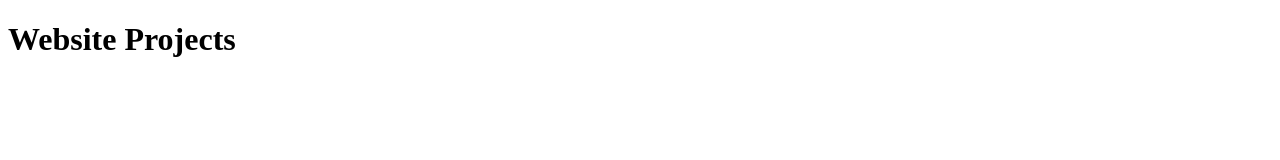
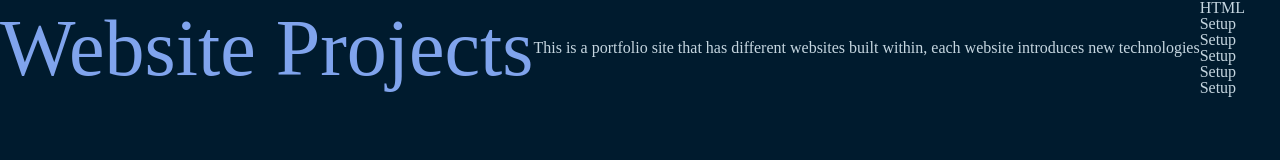
Before and after one commit to JordanPicton/website-projects, a plain HTML site: page index.html in a window 1280 px wide. Drawn offline with Linux system fonts and the light colour scheme.

Commit message:
Setup Basic Styling

```diff
--- a/index.html
+++ b/index.html
@@ -5,19 +5,32 @@
     <meta charset="UTF-8">
     <meta name="viewport" content="width=device-width, initial-scale=1.0">
     <title>Website Projects</title>
+    <link rel="stylesheet" href="reset.css">
+    <link rel="stylesheet" href="style.css">
 </head>
 
 <body>
     <header>
-        <h1>Website Projects</h1>
+        <h1 id="mainh">Website Projects</h1>
     </header>
 
     <main>
-
+        <section class="brief">
+            This is a portfolio site that has different websites built within, each website introduces new technologies
+        </section>
     </main>
 
     <footer>
-
+        HTML
+        <nav>
+            <ul>
+                <li>Setup</li>
+                <li>Setup</li>
+                <li>Setup</li>
+                <li>Setup</li>
+                <li>Setup</li>
+            </ul>
+        </nav>
     </footer>
 </body>
 
--- /dev/null
+++ b/reset.css
@@ -0,0 +1,48 @@
+/* http://meyerweb.com/eric/tools/css/reset/
+   v2.0 | 20110126
+   License: none (public domain)
+*/
+
+html, body, div, span, applet, object, iframe,
+h1, h2, h3, h4, h5, h6, p, blockquote, pre,
+a, abbr, acronym, address, big, cite, code,
+del, dfn, em, img, ins, kbd, q, s, samp,
+small, strike, strong, sub, sup, tt, var,
+b, u, i, center,
+dl, dt, dd, ol, ul, li,
+fieldset, form, label, legend,
+table, caption, tbody, tfoot, thead, tr, th, td,
+article, aside, canvas, details, embed,
+figure, figcaption, footer, header, hgroup,
+menu, nav, output, ruby, section, summary,
+time, mark, audio, video {
+	margin: 0;
+	padding: 0;
+	border: 0;
+	font-size: 100%;
+	font: inherit;
+	vertical-align: baseline;
+}
+/* HTML5 display-role reset for older browsers */
+article, aside, details, figcaption, figure,
+footer, header, hgroup, menu, nav, section {
+	display: block;
+}
+body {
+	line-height: 1;
+}
+ol, ul {
+	list-style: none;
+}
+blockquote, q {
+	quotes: none;
+}
+blockquote:before, blockquote:after,
+q:before, q:after {
+	content: '';
+	content: none;
+}
+table {
+	border-collapse: collapse;
+	border-spacing: 0;
+}
--- /dev/null
+++ b/style.scss
@@ -0,0 +1,19 @@
+$background: #001B2E;
+$primary: #80A4ED;
+$secondary: #6B93AA;
+$generic: #C5D6E0;
+
+$important: #B8336A;
+$warning: #FCFF4B;
+
+body {
+   background-color:  $background;
+   color: $generic;
+   display: flex;
+   align-items: center;
+}
+
+#mainh {
+   color: $primary;
+   font-size: 5rem;
+}
```
Also changed, not shown: style.css (added), 1 other file.
